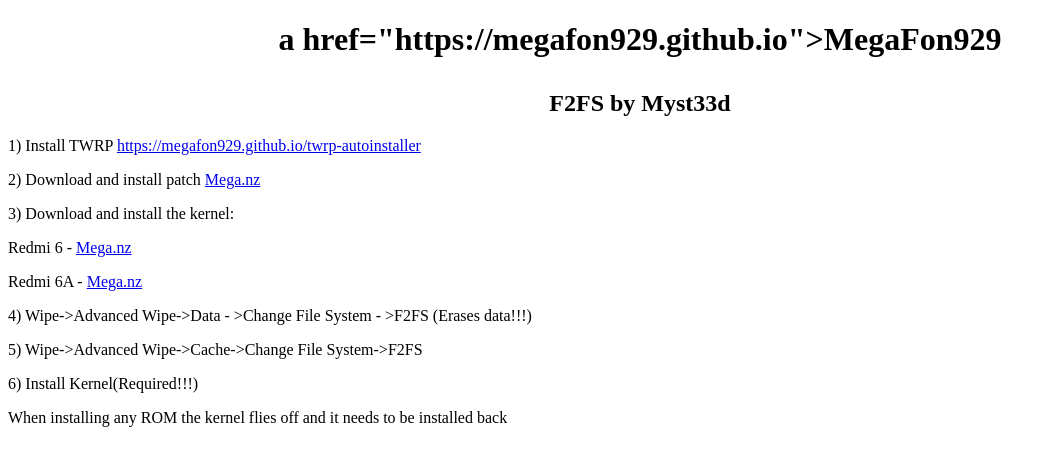
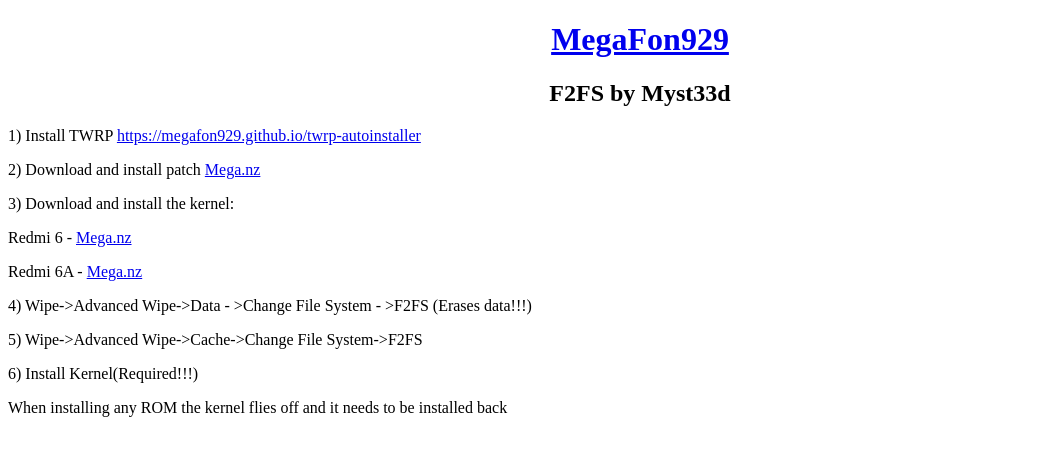
Before and after one commit to megafon929/megafon929.github.io, a plain HTML site: page f2fs-r6r6a.html in a window 1280 px wide. Shown: the whole page, without its empty margins (0-1056 px from the left). Drawn offline with Linux system fonts and the light colour scheme.

Commit message:
Update f2fs-r6r6a.html

```diff
--- a/f2fs-r6r6a.html
+++ b/f2fs-r6r6a.html
@@ -6,7 +6,7 @@
 <style>
 </style>
 </head>
-<center><h1>a href="https://megafon929.github.io">MegaFon929</p></h1></center>
+<center><h1><a href="https://megafon929.github.io">MegaFon929</a></h1></center>
 <center><h2>F2FS by Myst33d</h2></center>
 <p>1) Install TWRP <a href="https://megafon929.github.io/twrp-autoinstaller">https://megafon929.github.io/twrp-autoinstaller</a></p>
 <p>2) Download and install patch <a href="https://mega.nz/file/wux0URiS#blnYqD9wbcSGkgBGwEsNkDAUziVUhQ-FsDOPIa58JSs">Mega.nz</a></p>
```
